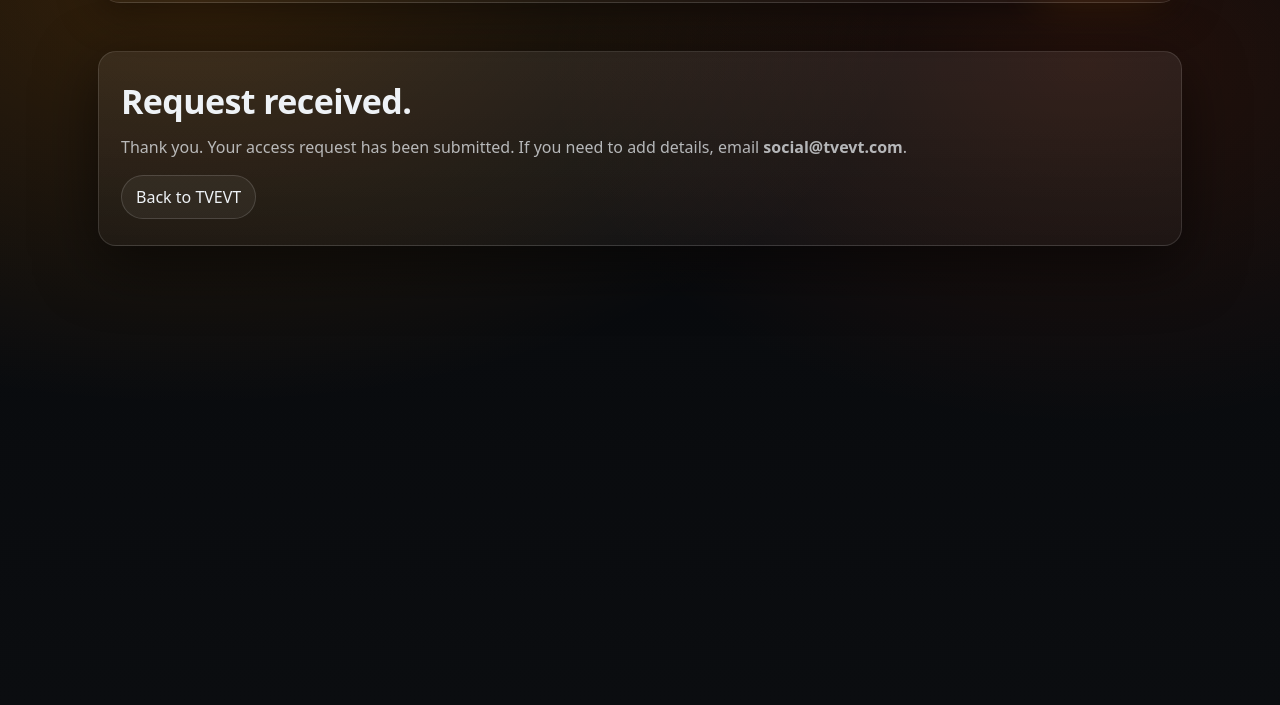
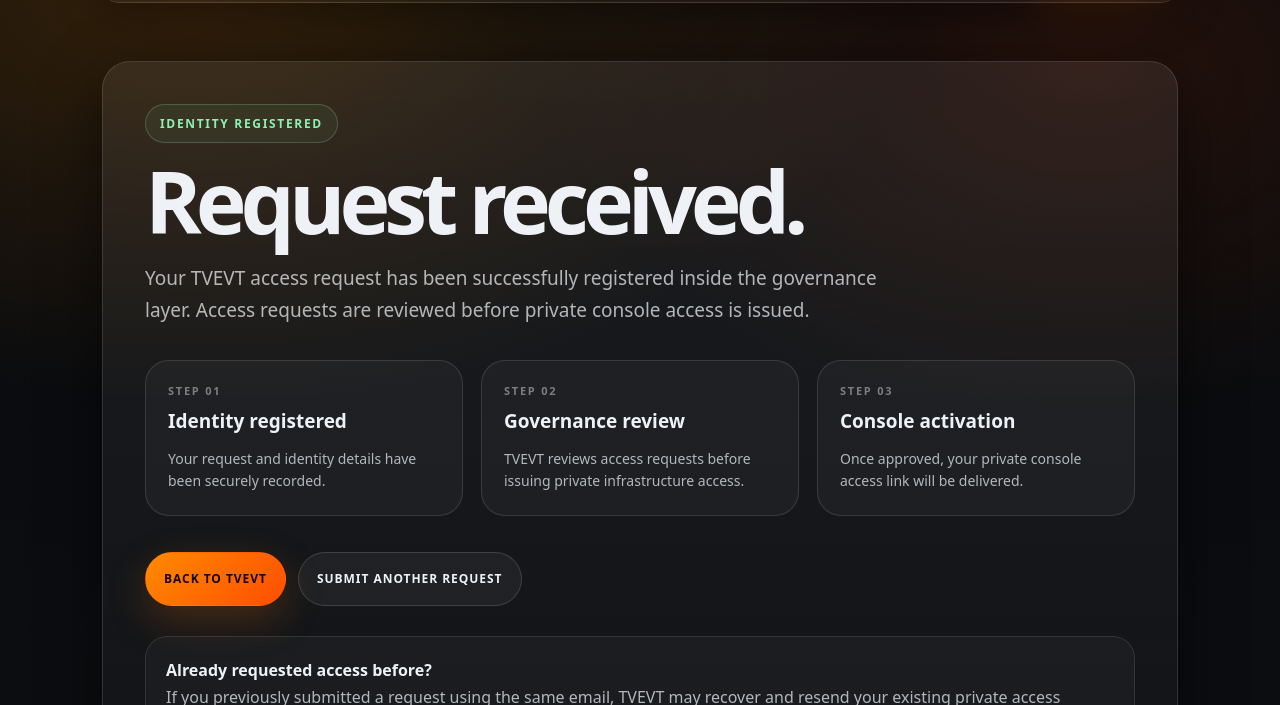
Before and after one commit to tvevt-control/tvevt-platform, a plain HTML site: page site/request-access-thanks.html in a window 1280 px wide. Shown: the part 95-800 px from the top of the page. Drawn offline with Linux system fonts and the light colour scheme.

Commit message:
feat: finalize governance access confirmation experience

```diff
--- a/site/request-access-thanks.html
+++ b/site/request-access-thanks.html
@@ -6,74 +6,441 @@
   <meta name="color-scheme" content="dark"/>
 
   <title>TVEVT — Request Received</title>
-  <meta name="description" content="Your TVEVT request has been received." />
 
-  <link rel="icon" type="image/svg+xml" href="/assets/brand/tvevt-favicon.svg?v=2026-03-01">
-  <link rel="shortcut icon" href="/assets/brand/tvevt-favicon.svg?v=2026-03-01">
+  <meta
+    name="description"
+    content="Your TVEVT access request has been received and registered."
+  />
+
+  <link
+    rel="icon"
+    type="image/svg+xml"
+    href="/assets/brand/tvevt-favicon.svg?v=2026-05-11"
+  >
+
+  <link
+    rel="shortcut icon"
+    href="/assets/brand/tvevt-favicon.svg?v=2026-05-11"
+  >
+
   <meta name="theme-color" content="#0b0d10"/>
 
   <style>
     :root{
       --bg0:#07090c;
       --bg1:#0b0d10;
-      --stroke: rgba(255,255,255,.12);
+
+      --stroke:rgba(255,255,255,.12);
+
       --text:#eef2f6;
-      --muted: rgba(238,242,246,.72);
-      --shadow: 0 18px 60px rgba(0,0,0,.55);
+      --muted:rgba(238,242,246,.72);
+
       --orange1:#ff8a00;
       --orange2:#ff4d00;
-      --radius: 18px;
+
+      --green:#8ff0b1;
+
+      --shadow:0 18px 60px rgba(0,0,0,.55);
+
+      --radius:28px;
     }
-    *{ box-sizing:border-box; }
-    html,body{ height:100%; }
+
+    *{
+      box-sizing:border-box;
+    }
+
+    html,
+    body{
+      height:100%;
+    }
+
     body{
       margin:0;
+
       color:var(--text);
-      font-family: ui-sans-serif, system-ui, -apple-system, Segoe UI, Roboto, Helvetica, Arial;
+
+      font-family:
+        ui-sans-serif,
+        system-ui,
+        -apple-system,
+        Segoe UI,
+        Roboto,
+        Helvetica,
+        Arial;
+
       background:
-        radial-gradient(1200px 700px at 15% 10%, rgba(255,138,0,.18), transparent 60%),
-        radial-gradient(900px 600px at 85% 20%, rgba(255,77,0,.12), transparent 60%),
-        linear-gradient(180deg, var(--bg0), var(--bg1));
+        radial-gradient(
+          1200px 700px at 15% 10%,
+          rgba(255,138,0,.18),
+          transparent 60%
+        ),
+
+        radial-gradient(
+          900px 600px at 85% 20%,
+          rgba(255,77,0,.12),
+          transparent 60%
+        ),
+
+        linear-gradient(
+          180deg,
+          var(--bg0),
+          var(--bg1)
+        );
     }
-    a{ color:inherit; text-decoration:none; }
-    .wrap{ max-width:1120px; margin:0 auto; padding:18px 18px 70px; }
+
+    a{
+      color:inherit;
+      text-decoration:none;
+    }
+
+    .wrap{
+      max-width:1120px;
+      margin:0 auto;
+      padding:22px 22px 80px;
+    }
+
+    .hero{
+      margin-top:24px;
+
+      border-radius:var(--radius);
+
+      border:1px solid var(--stroke);
+
+      background:
+        linear-gradient(
+          180deg,
+          rgba(255,255,255,.07),
+          rgba(255,255,255,.03)
+        );
+
+      box-shadow:var(--shadow);
+
+      padding:42px;
+    }
+
+    .eyebrow{
+      display:inline-flex;
+      align-items:center;
+      gap:10px;
+
+      margin-bottom:18px;
+
+      padding:10px 14px;
+
+      border-radius:999px;
+
+      border:1px solid rgba(143,240,177,.22);
+
+      background:rgba(143,240,177,.06);
+
+      color:var(--green);
+
+      font-size:12px;
+      font-weight:900;
+      letter-spacing:.14em;
+      text-transform:uppercase;
+    }
+
+    h1{
+      margin:0;
+
+      font-size:clamp(44px,8vw,86px);
+
+      line-height:.94;
+
+      letter-spacing:-.07em;
+    }
+
+    .lead{
+      max-width:760px;
+
+      margin-top:20px;
+
+      color:var(--muted);
+
+      line-height:1.7;
+
+      font-size:19px;
+    }
+
+    .grid{
+      display:grid;
+
+      grid-template-columns:repeat(3,1fr);
+
+      gap:18px;
+
+      margin-top:34px;
+    }
 
     .card{
-      margin-top:18px;
-      border-radius: var(--radius);
       border:1px solid var(--stroke);
-      background: linear-gradient(180deg, rgba(255,255,255,.07), rgba(255,255,255,.03));
-      box-shadow: var(--shadow);
-      padding:26px 22px;
+
+      border-radius:24px;
+
+      background:rgba(255,255,255,.035);
+
+      padding:22px;
     }
-    h1{ margin:0; font-size:34px; letter-spacing:-.6px; }
-    p{ margin:10px 0 0; color:var(--muted); line-height:1.7; }
+
+    .card small{
+      display:block;
+
+      color:rgba(255,255,255,.42);
+
+      font-size:11px;
+
+      letter-spacing:.16em;
+
+      text-transform:uppercase;
+
+      margin-bottom:10px;
+
+      font-weight:900;
+    }
+
+    .card strong{
+      display:block;
+
+      font-size:19px;
+
+      line-height:1.45;
+    }
+
+    .card p{
+      margin:12px 0 0;
+
+      color:var(--muted);
+
+      line-height:1.6;
+
+      font-size:14px;
+    }
+
+    .actions{
+      display:flex;
+
+      gap:12px;
+
+      flex-wrap:wrap;
+
+      margin-top:36px;
+    }
+
     .btn{
       display:inline-flex;
-      margin-top:14px;
-      padding:10px 14px;
+
+      align-items:center;
+      justify-content:center;
+
+      min-height:54px;
+
+      padding:0 18px;
+
       border-radius:999px;
+
       border:1px solid rgba(255,255,255,.14);
-      background: rgba(255,255,255,.05);
+
+      background:rgba(255,255,255,.05);
+
       color:var(--text);
+
       text-decoration:none;
+
+      font-weight:800;
+
+      letter-spacing:.08em;
+
+      text-transform:uppercase;
+
+      font-size:12px;
+
+      transition:
+        transform .18s ease,
+        border-color .18s ease,
+        background .18s ease;
+    }
+
+    .btn:hover{
+      transform:translateY(-1px);
+
+      border-color:rgba(255,255,255,.24);
+    }
+
+    .btn.primary{
+      background:
+        linear-gradient(
+          135deg,
+          var(--orange1),
+          var(--orange2)
+        );
+
+      color:#130700;
+
+      border-color:transparent;
+
+      box-shadow:
+        0 14px 40px rgba(255,120,0,.22);
+    }
+
+    .notice{
+      margin-top:30px;
+
+      border:1px solid rgba(255,255,255,.10);
+
+      border-radius:22px;
+
+      padding:20px;
+
+      background:rgba(255,255,255,.03);
+
+      color:var(--muted);
+
+      line-height:1.7;
+    }
+
+    .notice strong{
+      color:var(--text);
+    }
+
+    footer{
+      margin-top:34px;
+
+      text-align:center;
+
+      color:rgba(255,255,255,.28);
+
+      font-size:11px;
+
+      letter-spacing:.20em;
+
+      text-transform:uppercase;
+    }
+
+    @media(max-width:900px){
+      .grid{
+        grid-template-columns:1fr;
+      }
+    }
+
+    @media(max-width:720px){
+      .wrap{
+        padding:18px 18px 60px;
+      }
+
+      .hero{
+        padding:28px;
+      }
+
+      .actions{
+        flex-direction:column;
+      }
+
+      .btn{
+        width:100%;
+      }
     }
   </style>
 </head>
+
 <body>
-  <div class="wrap">
-    <main>
-      <div class="card">
-        <h1>Request received.</h1>
-        <p>
-          Thank you. Your access request has been submitted.
-          If you need to add details, email <b>social@tvevt.com</b>.
-        </p>
-        <a class="btn" href="/index.html">Back to TVEVT</a>
+
+<div class="wrap">
+
+  <main>
+
+    <section class="hero">
+
+      <div class="eyebrow">
+        Identity Registered
       </div>
-    </main>
-  </div>
 
-  <script src="/assets/nav.js?v=2026-03-01" defer></script>
+      <h1>
+        Request received.
+      </h1>
+
+      <div class="lead">
+        Your TVEVT access request has been successfully registered
+        inside the governance layer.
+
+        Access requests are reviewed before private console access
+        is issued.
+      </div>
+
+      <div class="grid">
+
+        <div class="card">
+          <small>Step 01</small>
+
+          <strong>
+            Identity registered
+          </strong>
+
+          <p>
+            Your request and identity details have been securely recorded.
+          </p>
+        </div>
+
+        <div class="card">
+          <small>Step 02</small>
+
+          <strong>
+            Governance review
+          </strong>
+
+          <p>
+            TVEVT reviews access requests before issuing private infrastructure access.
+          </p>
+        </div>
+
+        <div class="card">
+          <small>Step 03</small>
+
+          <strong>
+            Console activation
+          </strong>
+
+          <p>
+            Once approved, your private console access link will be delivered.
+          </p>
+        </div>
+
+      </div>
+
+      <div class="actions">
+
+        <a class="btn primary" href="/">
+          Back to TVEVT
+        </a>
+
+        <a class="btn" href="/request-access.html">
+          Submit Another Request
+        </a>
+
+      </div>
+
+      <div class="notice">
+        <strong>Already requested access before?</strong><br>
+
+        If you previously submitted a request using the same email,
+        TVEVT may recover and resend your existing private access identity
+        instead of creating a duplicate record.
+
+        For support or clarification:
+        <strong>social@tvevt.com</strong>
+      </div>
+
+    </section>
+
+  </main>
+
+  <footer>
+    Say it once. Prove it forever.
+  </footer>
+
+</div>
+
+<script src="/assets/nav.js?v=2026-05-11" defer></script>
+
 </body>
 </html>
```
